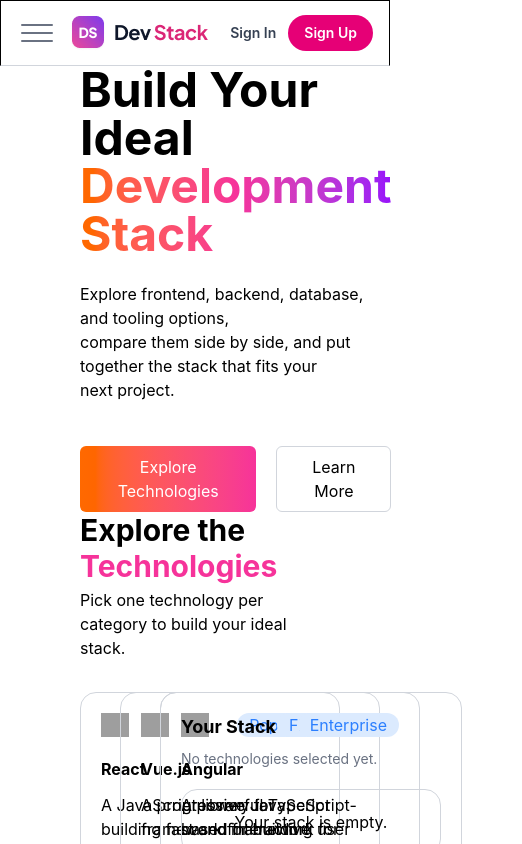
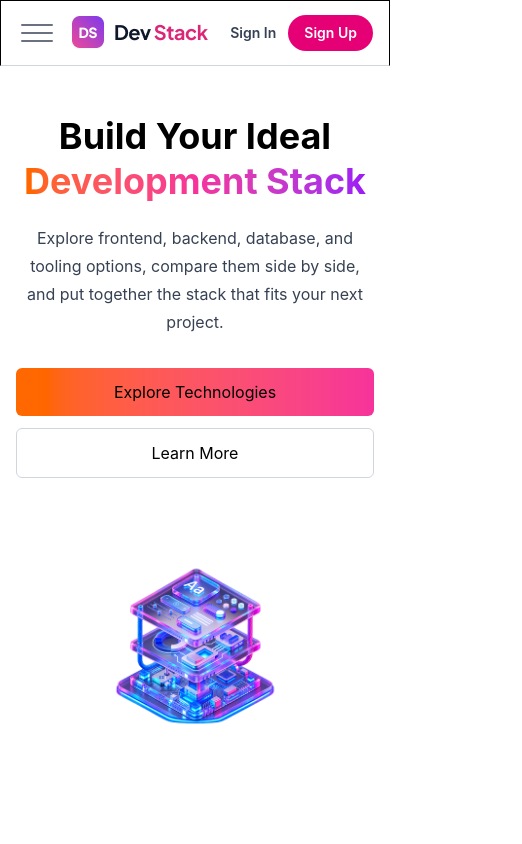
Before and after one commit to rehat2007/Assignment-05, a React (Vite) app: page / in a window 390 px wide. Shown: the top 844 px of the page, 522 px wide, since content can reach past the window. Built offline with nearby package versions, Linux system fonts and the light colour scheme; grey boxes are pictures that could not be loaded.

Commit message:
Update README, Footer, Hero, TechnologyGrid, and Main components for improved UI and functionality; enhance layout, responsiveness, and user experience.

```diff
--- a/src/components/Footer/Footer.jsx
+++ b/src/components/Footer/Footer.jsx
@@ -1,43 +1,78 @@
-
 function Footer() {
   return (
-        <div className="flex justify-between py-7 m-20 mb-10 border-b border-b-gray-300">
-            <div className="flex flex-col gap-3">
+    <footer className="w-full border-b border-gray-300 px-6 py-10 sm:px-10 lg:px-20 lg:py-12">
+
+      {/* Main Footer */}
+      <div className="flex flex-col items-center gap-10 text-center lg:flex-row lg:items-start lg:justify-between lg:text-left">
+
+        {/* Logo + Description + Social */}
+        <div className="flex w-full flex-col items-center gap-3 lg:w-2/5 lg:items-start">
           <div>
-                    <img src="/src/assets/logo-text.png" alt="" className="w-34 " />
+            <img
+              src="/src/assets/logo-text.png"
+              alt="Dev Stack"
+              className="w-34"
+            />
           </div>
-                <p>Curated tools, technologies, and resources for developers building
-                    modern software. </p>
-                <div className="flex gap-3 font-bold">
+
+          <p className="max-w-md text-sm leading-6 text-gray-500">
+            Curated tools, technologies, and resources for developers building
+            modern software.
+          </p>
+
+          <div className="flex gap-5 font-bold text-gray-600">
             <a href="">GitHub</a>
             <a href="">Twitter</a>
-                    <a href="">Linkedin</a>
+            <a href="">LinkedIn</a>
           </div>
         </div>
+
+        {/* Footer Links */}
+        <div className="grid w-full grid-cols-3 gap-6 text-sm sm:max-w-md lg:w-1/2 lg:max-w-none lg:gap-10">
+
+          {/* Product */}
           <div>
-                <ul>
+            <ul className="flex flex-col gap-2">
               <li className="font-bold uppercase">Product</li>
               <li>Home</li>
               <li>Technologies</li>
               <li>Projects</li>
             </ul>
           </div>
+
+          {/* Company */}
           <div>
-                <ul>
+            <ul className="flex flex-col gap-2">
               <li className="font-bold uppercase">Company</li>
               <li>About</li>
               <li>Contact</li>
               <li>Careers</li>
             </ul>
           </div>
+
+          {/* Legal */}
           <div>
-                <ul>
+            <ul className="flex flex-col gap-2">
               <li className="font-bold uppercase">Legal</li>
               <li>Privacy Policy</li>
               <li>Terms of Service</li>
             </ul>
           </div>
+
         </div>
+      </div>
+
+      {/* Bottom Section */}
+      <div className="mt-8 flex flex-col items-center gap-3 border-t border-gray-200 pt-6 text-sm text-gray-400 sm:flex-row sm:justify-between">
+        <p>© 2026 Dev Stack. All rights reserved.</p>
+
+        <div className="flex gap-4">
+          <a href="">Privacy</a>
+          <a href="">Terms</a>
+        </div>
+      </div>
+
+    </footer>
   )
 }
 
--- a/src/components/Hero/Hero.jsx
+++ b/src/components/Hero/Hero.jsx
@@ -1,30 +1,42 @@
-
 function Hero() {
   return (
-        <div className="flex justify-between items-center px-20 w-full">
-            <div className="flex flex-col gap-6 ">
-                <h1 className="text-5xl font-bold">
+    <div className="w-full px-4 py-12 sm:px-6 sm:py-16 md:px-10 lg:px-16 ">
+      <div className="mx-auto flex max-w-7xl flex-col items-center gap-10 lg:flex-row lg:justify-between">
+
+        <div className="flex w-full flex-col gap-5 text-center lg:w-1/2 lg:items-start lg:text-left">
+
+          <h1 className="text-4xl font-bold leading-tight sm:text-5xl lg:text-6xl">
             Build Your Ideal
             <span className="block bg-linear-to-r from-orange-500 via-pink-500 to-purple-600 bg-clip-text text-transparent">
               Development Stack
             </span>
+          </h1>
 
-                </h1>
-                <p>
-                    Explore frontend, backend, database, and tooling options,<br />
-                    compare them side by side, and put together the stack that fits your <br />
-                    next project.
+          <p className="mx-auto max-w-xl text-base leading-7 text-gray-700 sm:text-lg lg:mx-0">
+            Explore frontend, backend, database, and tooling options,
+            compare them side by side, and put together the stack that fits
+            your next project.
           </p>
-                <div className="flex gap-5 mt-5">
-                    <button className="cursor-pointer py-2 px-5 rounded-md text-white bg-linear-to-r from-orange-500 to-pink-500">Explore Technologies</button>
-                    <button className="cursor-pointer border border-gray-300 py-2 px-5 rounded-md ">Learn More</button>
+
+
+          <div className="mt-3 flex flex-col gap-3 sm:flex-row sm:justify-center lg:justify-start">
+            <button className="cursor-pointer rounded-md bg-linear-to-r from-orange-500 to-pink-500 px-5 py-3 transitionduration-200 hover:scale-105 hover:shadow-lg active:scale-95 ">
+            Explore Technologies
+            </button>
+
+            <button className="cursor-pointer rounded-md border border-gray-300 px-5 py-3  transition duration-200 hover:border-pink-500 hover:text-pink-600 active:scale-95">
+            Learn More
+            </button>
           </div>
         </div>
-            <div className="flex justify-center items-center w-fit">
-                <img src="/src/assets/banner-stack.png" alt="" />
+
+        <div className="flex w-full items-center justify-center lg:w-1/2">
+        <img src="/src/assets/banner-stack.png" alt="Development stack" className="w-64 max-w-full sm:w-80 md:w-96 lg:w-112.5"/>
+         </div>
+
       </div>
     </div>
-    )
+  );
 }
 
-export default Hero
+export default Hero;
--- a/src/components/Technology/TechnologyGrid.jsx
+++ b/src/components/Technology/TechnologyGrid.jsx
@@ -1,18 +1,21 @@
 import TechnologyCard from "./TechnologyCard"
 
-function TechnologyGrid({ technology , setSelectedCards}) {
+function TechnologyGrid({ technology, setSelectedCards }) {
 
   return (
-    <div className="grid grid-cols-3 gap-10">
+
+    <div className="grid grid-cols-1 justify-items-center gap-5 sm:grid-cols-2 lg:grid-cols-3 lg:gap-10">
+
       {technology.map((tech) => {
         return <TechnologyCard
-        key={tech.id}
-        tech={tech}
-        setSelectedCards={setSelectedCards}
-         />
+          key={tech.id}
+          tech={tech}
+          setSelectedCards={setSelectedCards}
+        />
       })}
+
     </div>
   )
 }
 
-export default TechnologyGrid;
+export default TechnologyGrid
--- a/src/components/main/Main.jsx
+++ b/src/components/main/Main.jsx
@@ -1,4 +1,5 @@
 import { useEffect, useState } from "react";
+
 import StackSidebar from "../Stack/StackSidebar";
 import TechnologyGrid from "../Technology/TechnologyGrid";
 
@@ -6,7 +7,6 @@ const getTechnologies = async () => {
   try {
     const response = await fetch("/src/data/technologies.json");
     const data = await response.json();
-
     return data;
   } catch (error) {
     console.error("Error:", error);
@@ -27,19 +27,23 @@ function Main() {
   }, []);
 
   const clearStack = () => {
-  setSelectedCards([]);
-};
+    setSelectedCards([]);
+  };
 
   return (
-    <div className="px-20">
-      <h2 className="text-3xl font-bold mb-1">
+    <div className="w-full text-center px-4 py-8 sm:px-6 sm:py-16 md:px-10 lg:px-16">
+
+      <h2 className="mb-1 text-3xl font-bold sm:text-4xl">
         Explore the{" "}
         <span className="text-pink-500">Technologies</span>
       </h2>
 
-      <p>Pick one technology per category to build your ideal stack.</p>
+      <p className="text-sm sm:text-base">
+        Pick one technology per category to build your ideal stack.
+      </p>
 
-      <div className="flex justify-between mt-8">
+      <div className="mt-15 flex flex-col gap-8 lg:flex-row lg:justify-between">
+
         <TechnologyGrid
           technology={technologies}
           selectedCards={selectedCards}
@@ -51,7 +55,9 @@ function Main() {
           setSelectedCards={setSelectedCards}
           clearStack={clearStack}
         />
+
       </div>
+
     </div>
   );
 }
```
Also changed, not shown: 1 other file (tests, documents, lock files or other folders). Lines whose indentation alone changed are shown as unchanged.
